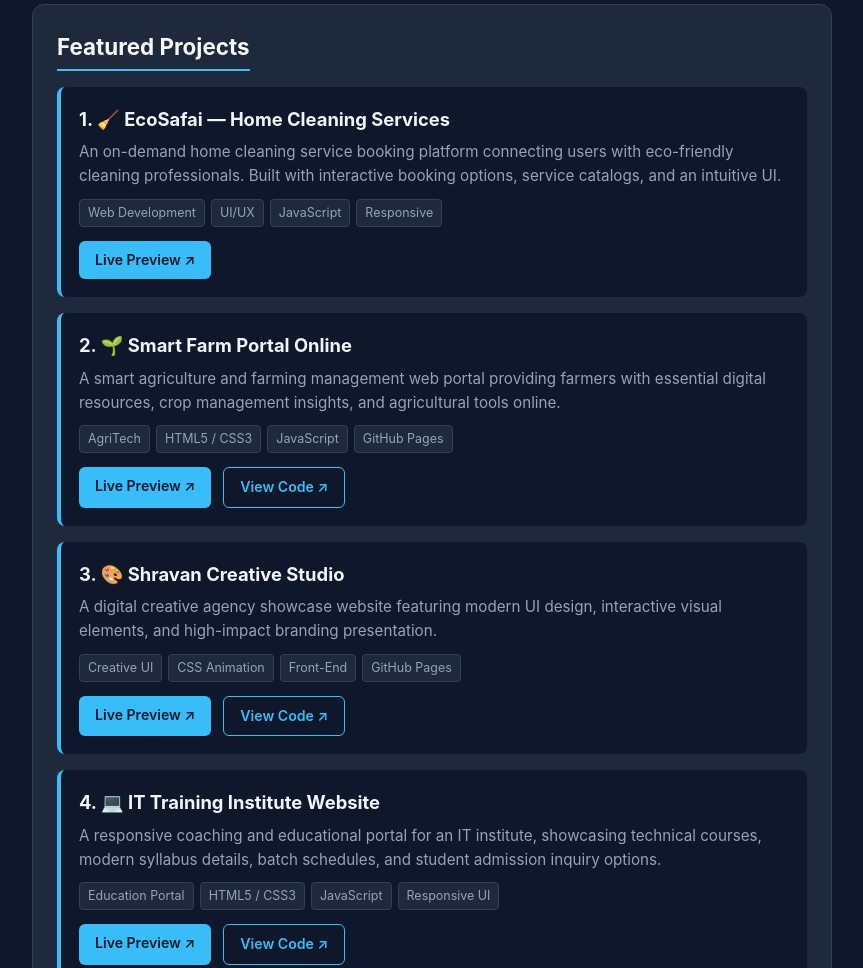
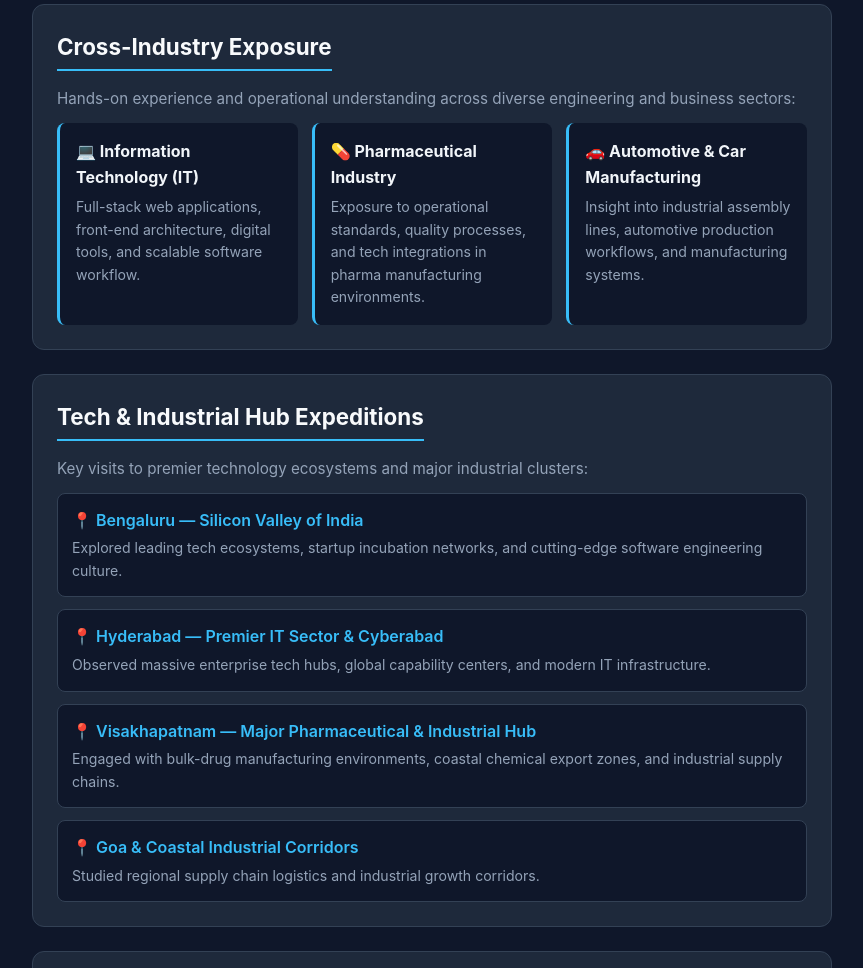
Before and after one commit to shravannikalje/shravan-portfolio-, a plain HTML site: page index.html in a window 1280 px wide. Shown: the part 667-1635 px from the top of the page, without its empty margins (208-1071 px from the left). Drawn offline with Linux system fonts and the light colour scheme.

Commit message:
Add industry experience and hub visits sections
Added sections for industry experience and hub visits with corresponding styles and content.

```diff
--- a/index.html
+++ b/index.html
@@ -82,6 +82,57 @@
       border-radius: 20px;
       font-size: 0.9rem;
       font-weight: 500;
+    }
+
+    /* Industry Experience & Hub Visits */
+    .exp-grid {
+      display: grid;
+      grid-template-columns: repeat(auto-fit, minmax(220px, 1fr));
+      gap: 14px;
+      margin-top: 12px;
+    }
+
+    .exp-card {
+      background: #0f172a;
+      padding: 16px;
+      border-radius: 8px;
+      border-left: 3px solid #38bdf8;
+    }
+
+    .exp-card h4 {
+      color: #f1f5f9;
+      font-size: 1rem;
+      margin-bottom: 6px;
+    }
+
+    .exp-card p {
+      color: #94a3b8;
+      font-size: 0.88rem;
+    }
+
+    .visit-list {
+      display: flex;
+      flex-direction: column;
+      gap: 12px;
+      margin-top: 12px;
+    }
+
+    .visit-item {
+      background: #0f172a;
+      padding: 14px;
+      border-radius: 8px;
+      border: 1px solid #334155;
+    }
+
+    .visit-title {
+      font-weight: 600;
+      color: #38bdf8;
+      margin-bottom: 4px;
+    }
+
+    .visit-desc {
+      color: #94a3b8;
+      font-size: 0.88rem;
     }
 
     .project-card {
@@ -195,7 +246,55 @@
       </div>
     </section>
 
-    <!-- Projects -->
+    <!-- Cross-Industry Exposure -->
+    <section id="experience">
+      <h2>Cross-Industry Exposure</h2>
+      <p style="color: #94a3b8; font-size: 0.95rem; margin-bottom: 12px;">
+        Hands-on experience and operational understanding across diverse engineering and business sectors:
+      </p>
+      <div class="exp-grid">
+        <div class="exp-card">
+          <h4>💻 Information Technology (IT)</h4>
+          <p>Full-stack web applications, front-end architecture, digital tools, and scalable software workflow.</p>
+        </div>
+        <div class="exp-card">
+          <h4>💊 Pharmaceutical Industry</h4>
+          <p>Exposure to operational standards, quality processes, and tech integrations in pharma manufacturing environments.</p>
+        </div>
+        <div class="exp-card">
+          <h4>🚗 Automotive &amp; Car Manufacturing</h4>
+          <p>Insight into industrial assembly lines, automotive production workflows, and manufacturing systems.</p>
+        </div>
+      </div>
+    </section>
+
+    <!-- Tech & Industrial Hub Expeditions -->
+    <section id="industry-hubs">
+      <h2>Tech &amp; Industrial Hub Expeditions</h2>
+      <p style="color: #94a3b8; font-size: 0.95rem; margin-bottom: 12px;">
+        Key visits to premier technology ecosystems and major industrial clusters:
+      </p>
+      <div class="visit-list">
+        <div class="visit-item">
+          <div class="visit-title">📍 Bengaluru — Silicon Valley of India</div>
+          <div class="visit-desc">Explored leading tech ecosystems, startup incubation networks, and cutting-edge software engineering culture.</div>
+        </div>
+        <div class="visit-item">
+          <div class="visit-title">📍 Hyderabad — Premier IT Sector &amp; Cyberabad</div>
+          <div class="visit-desc">Observed massive enterprise tech hubs, global capability centers, and modern IT infrastructure.</div>
+        </div>
+        <div class="visit-item">
+          <div class="visit-title">📍 Visakhapatnam — Major Pharmaceutical &amp; Industrial Hub</div>
+          <div class="visit-desc">Engaged with bulk-drug manufacturing environments, coastal chemical export zones, and industrial supply chains.</div>
+        </div>
+        <div class="visit-item">
+          <div class="visit-title">📍 Goa &amp; Coastal Industrial Corridors</div>
+          <div class="visit-desc">Studied regional supply chain logistics and industrial growth corridors.</div>
+        </div>
+      </div>
+    </section>
+
+    <!-- Featured Projects -->
     <section id="projects">
       <h2>Featured Projects</h2>
 
@@ -246,7 +345,7 @@
         </div>
       </div>
 
-            <!-- Project 4: IT Training Institute Website -->
+      <!-- Project 4: IT Training Institute Website -->
       <div class="project-card">
         <h3>4. 💻 IT Training Institute Website</h3>
         <p>A responsive coaching and educational portal for an IT institute, showcasing technical courses, modern syllabus details, batch schedules, and student admission inquiry options.</p>
@@ -261,11 +360,6 @@
           <a href="https://github.com/shravannikalje/IT-Training-Institute-Website" target="_blank" class="p-btn code-btn">View Code ↗</a>
         </div>
       </div>
-
-
-
-
-
 
       <!-- Project 5: Personal Developer Portfolio -->
       <div class="project-card">
@@ -301,7 +395,7 @@
     </section>
 
     <footer>
-      <p>© 2026 Shravan Nikalaje. Built &amp; Hosted on GitHub Pages.</p>
+      <p>© 2026 Shravan Nikalaje. All rights reserved. Released under the MIT License.</p>
     </footer>
   </div>
 </body>
```
